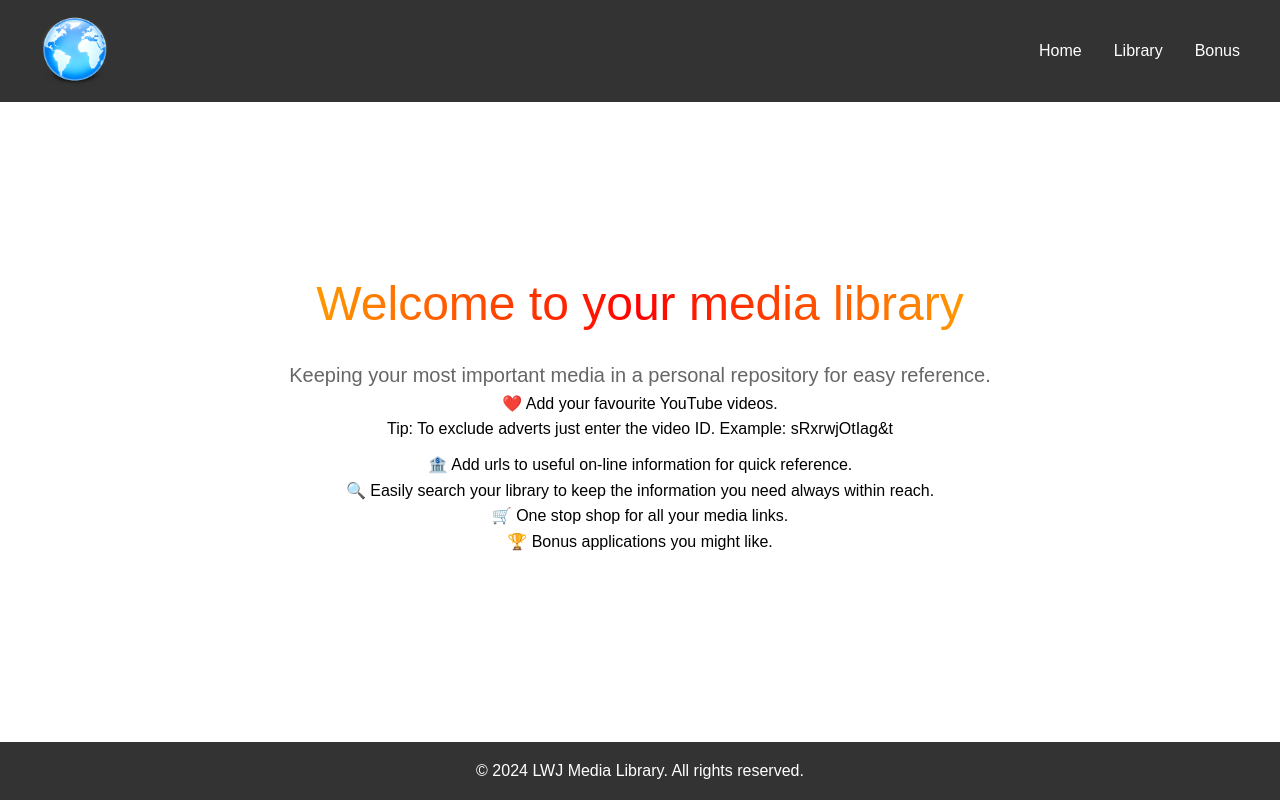
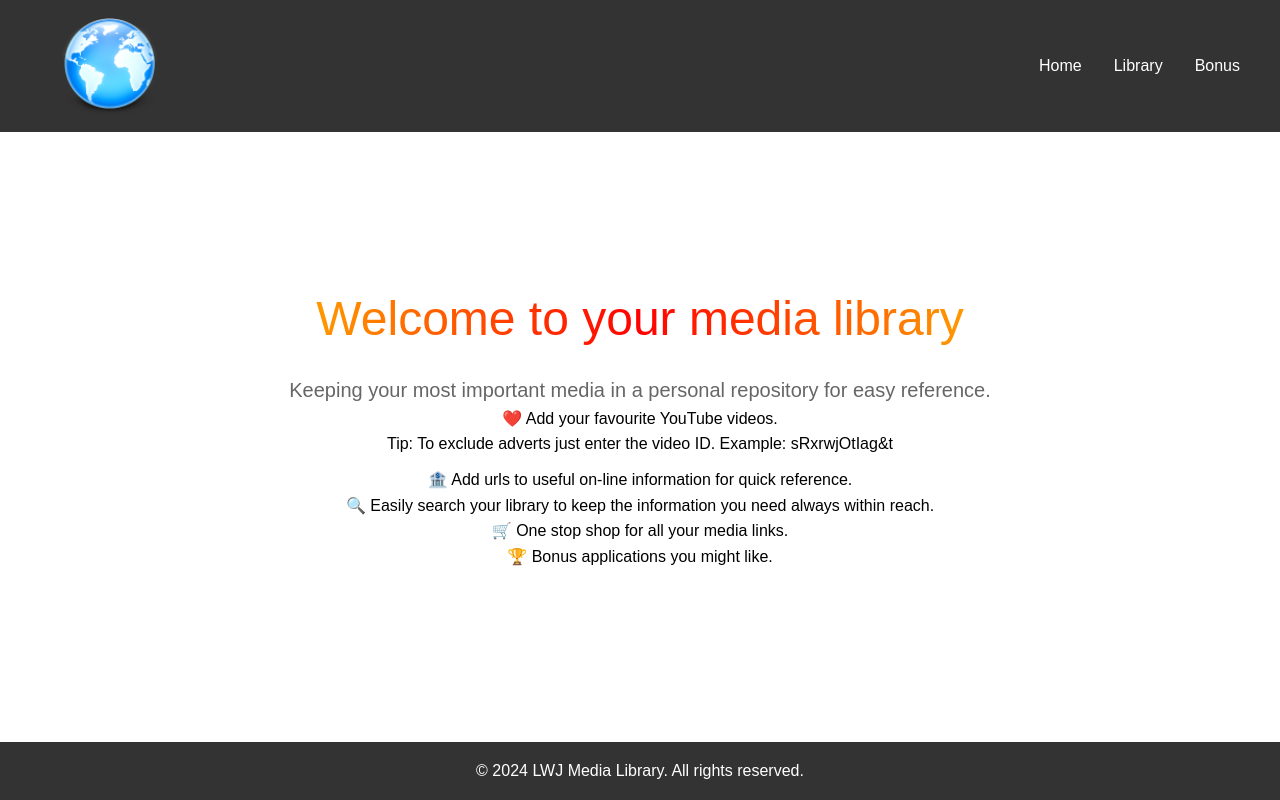
Before and after one commit to uk030621/MediaStore, a Next.js app: page / in a window 1280 px wide. Built offline with nearby package versions, Linux system fonts and the light colour scheme.

Commit message:
Changed logo size and position

```diff
--- a/app/globals.css
+++ b/app/globals.css
@@ -37,8 +37,10 @@ header {
 }
 
 .logo {
+  margin-left: 20px;
   font-size: 1.5rem;
   font-weight: bold;
+
 }
 
 .nav-links {
--- a/app/layout.js
+++ b/app/layout.js
@@ -17,10 +17,10 @@ export default function RootLayout({ children }) {
           <nav className="navbar">
             {/*<a href="/" className="logo">Media Library <span className='text-5xl'>📺</span></a>*/}
             <Image
-            className='rounded-lg'
+            className='logo'
               src="/Globe.png"
-              width={70}
-              height={70}
+              width={100}
+              height={100}
               alt="Picture of the author"
             />
             <ul className="nav-links">
```
